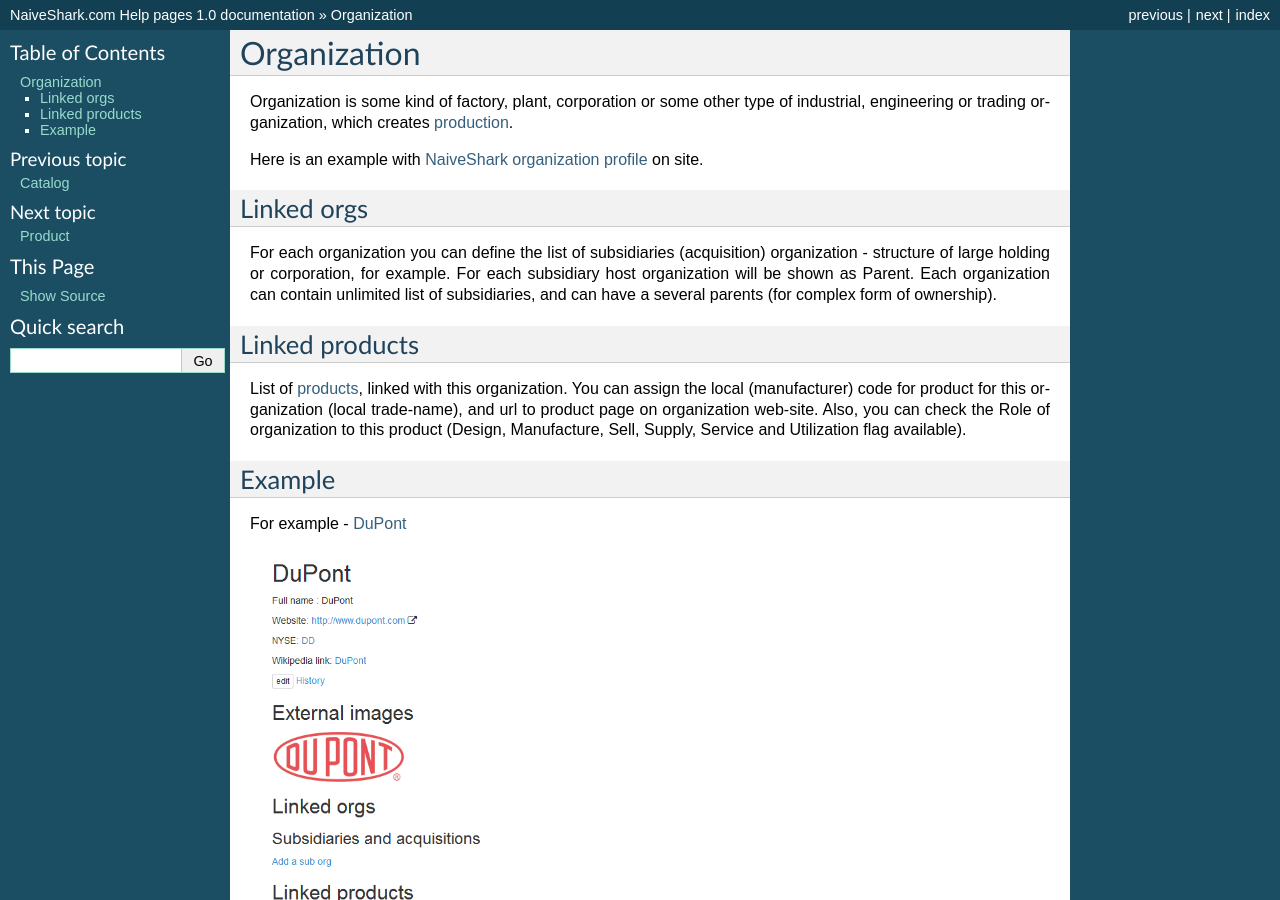
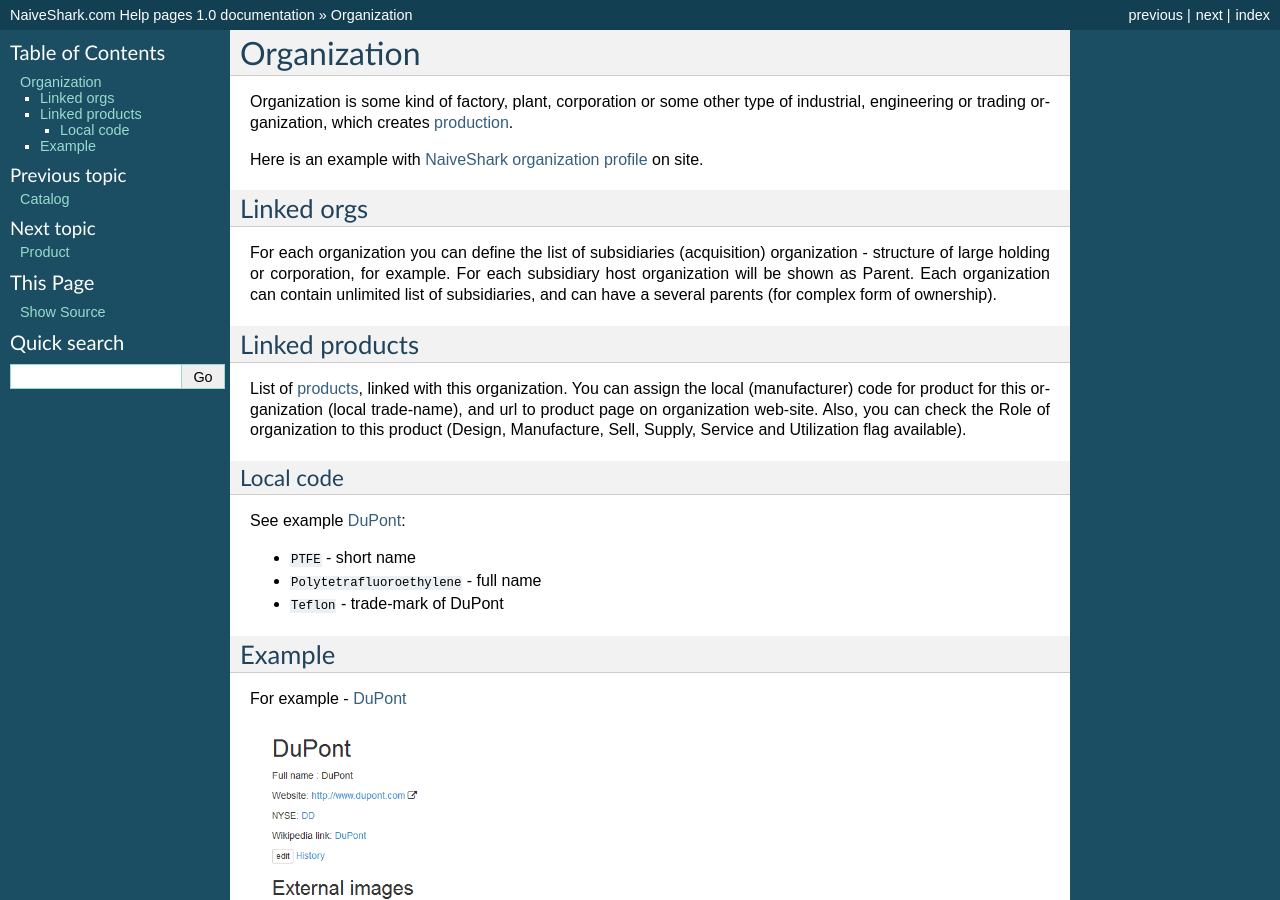
Before and after one commit to NaiveShark/NaiveSharkComDoc, a Sphinx documentation site: the page built from docs/organization.rst, in a window 1280 px wide and 900 px high. Built offline with Sphinx 7.4.7, drawn with Linux system fonts in a browser that asks for light colours.

Commit message:
Про лок код ещё

```diff
--- a/docs/organization.rst
+++ b/docs/organization.rst
@@ -14,6 +14,15 @@
 ---------------
 
 List of :doc:`products</product>`, linked with this organization. You can assign the local (manufacturer) code for product for this organization (local trade-name), and url to product page on organization web-site. Also, you can check the Role of organization to this product (Design, Manufacture, Sell, Supply, Service and Utilization flag available).
+
+Local code
+^^^^^^^^^^
+
+See example `DuPont <http://www.naiveshark.com/org/org/17/>`_:
+
+* ``PTFE`` - short name
+* ``Polytetrafluoroethylene`` - full name
+* ``Teflon`` - trade-mark of DuPont
 
 Example
 -------
--- a/docs/product.rst
+++ b/docs/product.rst
@@ -18,8 +18,7 @@
 Example - look at `PVC <http://www.naiveshark.com/product/product/159/>`_ page. ``PVC`` is a short name, ``Polyvinyl chloride`` - full name.
 
 .. Note::
-   Use short name and full name for correct, regular naming. For organization-specific trade-names use the "local code" field in linked org's list!
-
+   Use short name and full name for correct, regular naming. For organization-specific trade-name (or manufacturer code) use the ``local code`` field in ``linked org``'s list! See more :doc:`Organization linked product</organization>`.
 
 External code
 -------------
```
